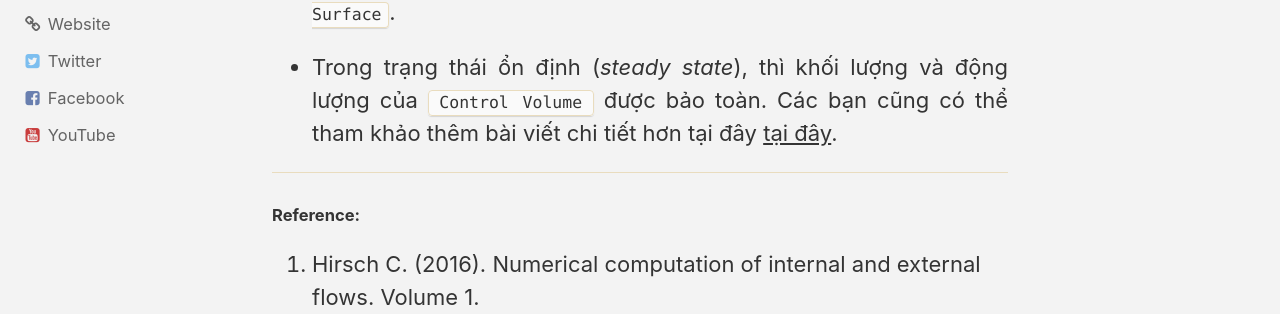
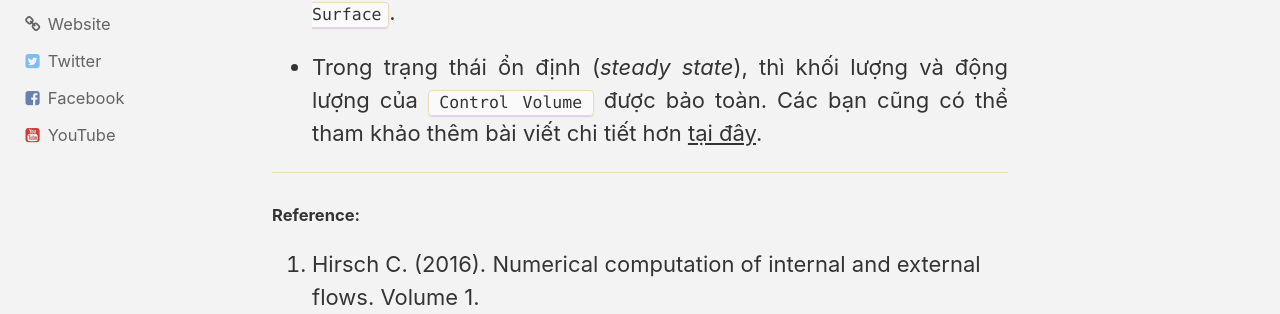
Before and after one commit to chienfm/chienfm.github.io, a Jekyll site: the page built from _pages/post-draft.md, in a window 1280 px wide and 900 px high, scrolled down 3338 px. Shown: the part 173-487 px from the top of the window. Built offline with Jekyll 4.4.1, drawn with Linux system fonts in a browser that asks for light colours; nearby versions of some CDN libraries.

Commit message:
Update Content

```diff
--- a/_pages/post-draft.md
+++ b/_pages/post-draft.md
@@ -50,7 +50,7 @@ Note:
   - Bề mặt bao kín thể tích kiểm tra `Control Volume` được gọi là `Control Surface`.
   {: .text-justify}
 
-  - Trong trạng thái ổn định (*steady state*), thì khối lượng và động lượng của `Control Volume` được bảo toàn. Các bạn cũng có thể tham khảo thêm bài viết chi tiết hơn tại đây [tại đây](https://en.wikipedia.org/wiki/Control_volume).
+  - Trong trạng thái ổn định (*steady state*), thì khối lượng và động lượng của `Control Volume` được bảo toàn. Các bạn cũng có thể tham khảo thêm bài viết chi tiết hơn [tại đây](https://en.wikipedia.org/wiki/Control_volume).
   {: .text-justify}
 
 ---
```
